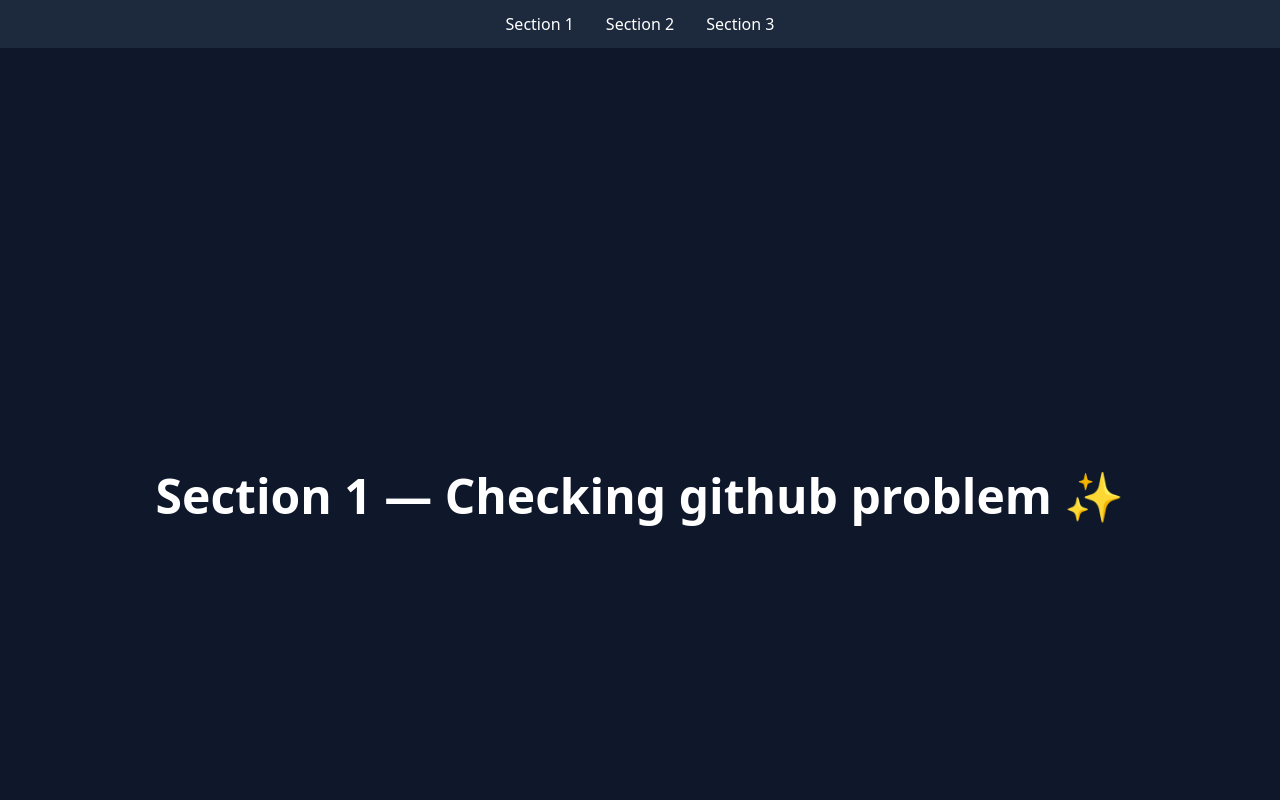
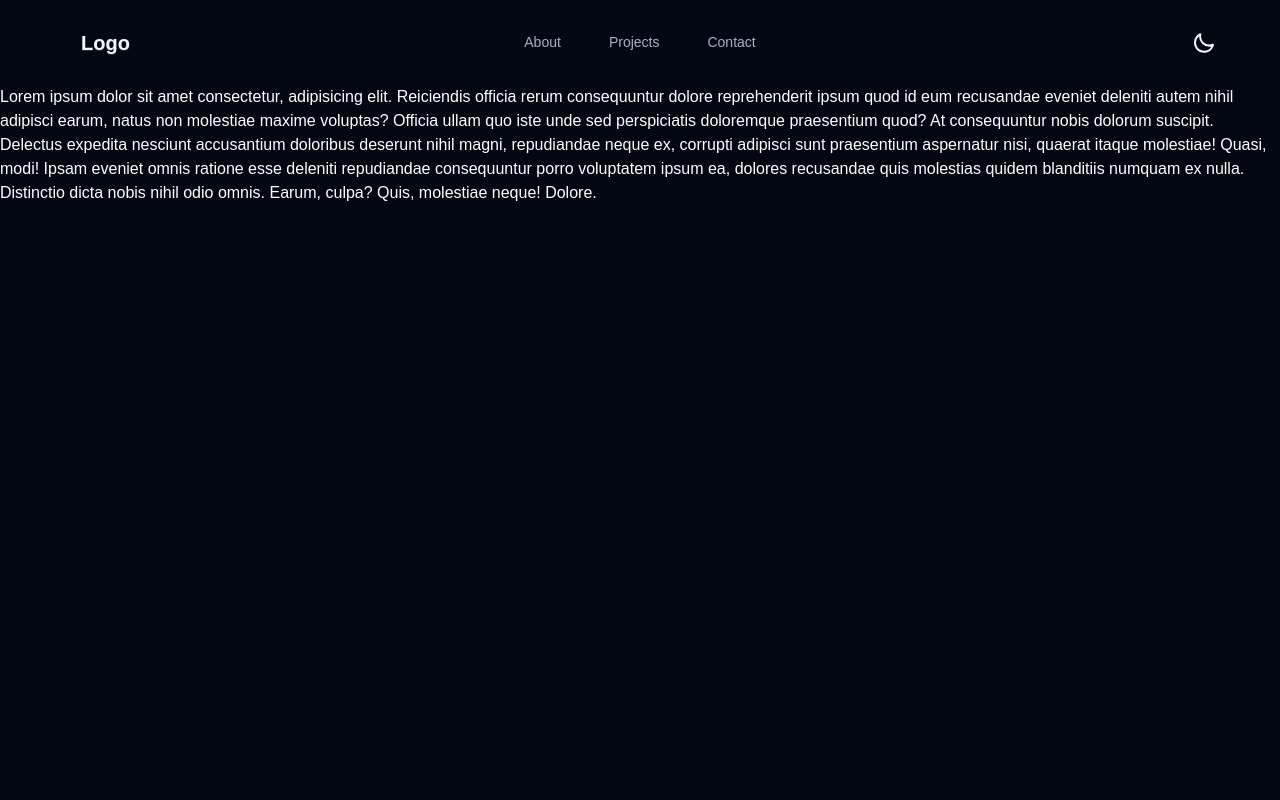
Before and after one commit to Abdurrobr34l/portfolio, a React (Vite) app: page / in a window 1280 px wide. Shown: the top 800 px of the page. Built offline with nearby package versions, Linux system fonts and the light colour scheme.

Commit message:
Completed header

```diff
--- a/index.html
+++ b/index.html
@@ -4,7 +4,7 @@
     <meta charset="UTF-8" />
     <link rel="icon" type="image/svg+xml" href="/react.svg" />
     <meta name="viewport" content="width=device-width, initial-scale=1.0" />
-    <title>Challenge Portfolio</title>
+    <title>Abdur Rob | Challenge Portfolio</title>
   </head>
   <body>
     <div id="root"></div>
--- a/package.json
+++ b/package.json
@@ -11,10 +11,9 @@
   },
   "dependencies": {
     "@tailwindcss/vite": "^4.1.16",
-    "framer-motion": "^12.23.24",
     "react": "^19.1.1",
     "react-dom": "^19.1.1",
-    "react-router": "^7.9.4",
+    "react-icons": "^5.5.0",
     "tailwindcss": "^4.1.16"
   },
   "devDependencies": {
@@ -22,6 +21,7 @@
     "@types/react": "^19.1.16",
     "@types/react-dom": "^19.1.9",
     "@vitejs/plugin-react": "^5.0.4",
+    "daisyui": "^5.3.10",
     "eslint": "^9.36.0",
     "eslint-plugin-react-hooks": "^5.2.0",
     "eslint-plugin-react-refresh": "^0.4.22",
--- a/src/App.jsx
+++ b/src/App.jsx
@@ -1,64 +1,12 @@
-import React, { useRef } from "react";
-import { motion, useInView } from "framer-motion";
-
-const FadeOnScroll = ({ children }) => {
-  const ref = useRef(null);
-  const inView = useInView(ref, { once: false, amount: 0.4 });
-
-  const variants = {
-    hidden: { opacity: 0, y: 80 },
-    visible: {
-      opacity: 1,
-      y: 0,
-      transition: {
-        duration: 1.2,
-        ease: [0.25, 0.1, 0.25, 1], // smooth cubic-bezier easing
-      },
-    },
-  };
-
-  return (
-    <motion.div
-      ref={ref}
-      variants={variants}
-      initial="hidden"
-      animate={inView ? "visible" : "hidden"}
-      className="w-full"
-    >
-      {children}
-    </motion.div>
-  );
-};
+import React from 'react';
+import Header from './Components/Header';
 
 const App = () => {
   return (
-    <div className="bg-slate-900 text-white scroll-smooth">
-      {/* Example Menu */}
-      <nav className="fixed top-0 left-0 right-0 bg-slate-800 py-3 text-center z-10">
-        <a href="#sec1" className="mx-4 hover:text-teal-400">Section 1</a>
-        <a href="#sec2" className="mx-4 hover:text-teal-400">Section 2</a>
-        <a href="#sec3" className="mx-4 hover:text-teal-400">Section 3</a>
-      </nav>
-
-      <div className="flex flex-col items-center justify-center gap-32 pt-24">
-        <FadeOnScroll>
-          <section id="sec1" className="h-screen flex items-center justify-center">
-            <h1 className="text-5xl font-bold">Section 1 — Checking github problem ✨</h1>
-          </section>
-        </FadeOnScroll>
-
-        <FadeOnScroll>
-          <section id="sec2" className="h-screen flex items-center justify-center">
-            <h1 className="text-5xl font-bold">Section 2 — scroll up to fade down 👇</h1>
-          </section>
-        </FadeOnScroll>
-
-        <FadeOnScroll>
-          <section id="sec3" className="h-screen flex items-center justify-center">
-            <h1 className="text-5xl font-bold">Section 3 — works with menu links ✅</h1>
-          </section>
-        </FadeOnScroll>
-      </div>
+    <div className='bg-base-100 text-base-content min-h-screen'>
+      <Header></Header>
+      <h1 className='h-screen text-primary'>Lorem ipsum dolor sit amet consectetur, adipisicing elit. Reiciendis officia rerum consequuntur dolore reprehenderit ipsum quod id eum recusandae eveniet deleniti autem nihil adipisci earum, natus non molestiae maxime voluptas? Officia ullam quo iste unde sed perspiciatis doloremque praesentium quod? At consequuntur nobis dolorum suscipit. Delectus expedita nesciunt accusantium doloribus deserunt nihil magni, repudiandae neque ex, corrupti adipisci sunt praesentium aspernatur nisi, quaerat itaque molestiae! Quasi, modi! Ipsam eveniet omnis ratione esse deleniti repudiandae consequuntur porro voluptatem ipsum ea, dolores recusandae quis molestias quidem blanditiis numquam ex nulla. Distinctio dicta nobis nihil odio omnis. Earum, culpa? Quis, molestiae neque! Dolore.</h1>
+      <h1 className='h-screen'>Lorem ipsum dolor sit amet consectetur, adipisicing elit. Reiciendis officia rerum consequuntur dolore reprehenderit ipsum quod id eum recusandae eveniet deleniti autem nihil adipisci earum, natus non molestiae maxime voluptas? Officia ullam quo iste unde sed perspiciatis doloremque praesentium quod? At consequuntur nobis dolorum suscipit. Delectus expedita nesciunt accusantium doloribus deserunt nihil magni, repudiandae neque ex, corrupti adipisci sunt praesentium aspernatur nisi, quaerat itaque molestiae! Quasi, modi! Ipsam eveniet omnis ratione esse deleniti repudiandae consequuntur porro voluptatem ipsum ea, dolores recusandae quis molestias quidem blanditiis numquam ex nulla. Distinctio dicta nobis nihil odio omnis. Earum, culpa? Quis, molestiae neque! Dolore.</h1>
     </div>
   );
 };
--- /dev/null
+++ b/src/Components/Container.jsx
@@ -0,0 +1,11 @@
+import React from 'react';
+
+const Container = ({children}) => {
+  return (
+    <div className='container mx-auto px-5 md:px-10 lg:px-14'>
+      {children}
+    </div>
+  );
+};
+
+export default Container;
--- /dev/null
+++ b/src/Components/Header.jsx
@@ -0,0 +1,164 @@
+import React, { useState, useEffect } from "react";
+import Container from "./Container";
+
+const Header = () => {
+  const [activeLink, setActiveLink] = useState(""); // Track clicked link
+  const [darkMode, setDarkMode] = useState(true);
+  const [isSticky, setIsSticky] = useState(false);
+
+  const navigationLinks = [
+    { id: 1, path: "#about", name: "About" },
+    { id: 2, path: "#projects", name: "Projects" },
+    { id: 3, path: "#contact", name: "Contact" },
+  ];
+
+  // Sticky navbar on scroll
+  useEffect(() => {
+    const handleScroll = () => {
+      if (window.scrollY > 20) setIsSticky(true);
+      else setIsSticky(false);
+    };
+    window.addEventListener("scroll", handleScroll);
+    return () => window.removeEventListener("scroll", handleScroll);
+  }, []);
+
+  // Dark/light theme toggle
+  useEffect(() => {
+    const html = document.documentElement;
+    html.setAttribute("data-theme", darkMode ? "dark" : "light");
+  }, [darkMode]);
+
+  return (
+    <header
+      className={`py-2 transition-500 duration-500  ${
+        isSticky
+          ? "sticky top-0 z-50 shadow-md bg-base-100 dark:bg-base-100 backdrop-blur-sm"
+          : ""
+      }`}
+    >
+      <Container>
+        <div className="navbar">
+          {/* Dropdown Menu & Logo */}
+          <div className="navbar-start flex items-center gap-4">
+            {/* Logo/Home */}
+            <a
+              href="/"
+              onClick={() => setActiveLink("")}
+              className="btn btn-ghost text-xl font-bold"
+            >
+              Logo
+            </a>
+
+            {/* Mobile Dropdown */}
+            <div className="dropdown">
+              <div tabIndex={0} className="btn btn-ghost lg:hidden">
+                <svg
+                  xmlns="http://www.w3.org/2000/svg"
+                  className="h-5 w-5"
+                  fill="none"
+                  viewBox="0 0 24 24"
+                  stroke="currentColor"
+                >
+                  <path
+                    strokeLinecap="round"
+                    strokeLinejoin="round"
+                    strokeWidth="2"
+                    d="M4 6h16M4 12h8m-8 6h16"
+                  />
+                </svg>
+              </div>
+
+              <ul
+                tabIndex={-1}
+                className="menu menu-sm dropdown-content bg-base-100 rounded-box z-1 mt-3 w-52 p-2 shadow"
+              >
+                {navigationLinks.map((link) => (
+                  <li key={link.id}>
+                    <a
+                      href={link.path}
+                      onClick={() => setActiveLink(link.path)}
+                      className={`relative block px-3 py-2 transition-all duration-300
+                    ${
+                      activeLink === link.path
+                        ? "text-primary"
+                        : "text-base-content/70 hover:text-primary"
+                    }`}
+                    >
+                      {link.name}
+                      <span
+                        className={`absolute left-0 bottom-0 h-0.5 bg-primary transition-all duration-300
+                      ${
+                        activeLink === link.path ? "w-full" : "w-0 hover:w-full"
+                      }`}
+                      ></span>
+                    </a>
+                  </li>
+                ))}
+              </ul>
+            </div>
+          </div>
+
+          {/* Navigation Menus */}
+          <div className="navbar-center hidden lg:flex">
+            <ul className="menu menu-horizontal px-1 gap-4">
+              {navigationLinks.map((link) => (
+                <li key={link.id}>
+                  <a
+                    href={link.path}
+                    onClick={() => setActiveLink(link.path)}
+                    className={`relative px-4 py-2 font-medium transition-all duration-300 hover:bg-transparent
+                  ${
+                    activeLink === link.path
+                      ? "text-primary"
+                      : "text-base-content/70 hover:text-primary"
+                  }`}
+                  >
+                    {link.name}
+                    <span
+                      className={`absolute left-0 bottom-0 h-0.5 bg-primary transition-all duration-300
+                    ${
+                      activeLink === link.path ? "w-full" : "w-0 hover:w-full"
+                    }`}
+                    ></span>
+                  </a>
+                </li>
+              ))}
+            </ul>
+          </div>
+
+          {/* Theme Toggler */}
+          <div className="navbar-end">
+            <label className="swap swap-rotate">
+              {/* hidden checkbox */}
+              <input
+                type="checkbox"
+                checked={darkMode}
+                onChange={() => setDarkMode(!darkMode)}
+              />
+
+              {/* Sun Icon */}
+              <svg
+                className="swap-off h-6 w-6 fill-current"
+                xmlns="http://www.w3.org/2000/svg"
+                viewBox="0 0 24 24"
+              >
+                <path d="M5.64,17l-.71.71a1,1,0,0,0,0,1.41,1,1,0,0,0,1.41,0l.71-.71A1,1,0,0,0,5.64,17ZM5,12a1,1,0,0,0-1-1H3a1,1,0,0,0,0,2H4A1,1,0,0,0,5,12Zm7-7a1,1,0,0,0,1-1V3a1,1,0,0,0-2,0V4A1,1,0,0,0,12,5ZM5.64,7.05a1,1,0,0,0,.7.29,1,1,0,0,0,.71-.29,1,1,0,0,0,0-1.41l-.71-.71A1,1,0,0,0,4.93,6.34Zm12,.29a1,1,0,0,0,.7-.29l.71-.71a1,1,0,1,0-1.41-1.41L17,5.64a1,1,0,0,0,0,1.41A1,1,0,0,0,17.66,7.34ZM21,11H20a1,1,0,0,0,0,2h1a1,1,0,0,0,0-2Zm-9,8a1,1,0,0,0-1,1v1a1,1,0,0,0,2,0V20A1,1,0,0,0,12,19ZM18.36,17A1,1,0,0,0,17,18.36l.71.71a1,1,0,0,0,1.41,0,1,1,0,0,0,0-1.41ZM12,6.5A5.5,5.5,0,1,0,17.5,12,5.51,5.51,0,0,0,12,6.5Zm0,9A3.5,3.5,0,1,1,15.5,12,3.5,3.5,0,0,1,12,15.5Z" />
+              </svg>
+
+              {/* Moon Icon */}
+              <svg
+                className="swap-on h-6 w-6 fill-current"
+                xmlns="http://www.w3.org/2000/svg"
+                viewBox="0 0 24 24"
+              >
+                <path d="M21.64,13a1,1,0,0,0-1.05-.14,8.05,8.05,0,0,1-3.37.73A8.15,8.15,0,0,1,9.08,5.49a8.59,8.59,0,0,1,.25-2A1,1,0,0,0,8,2.36,10.14,10.14,0,1,0,22,14.05,1,1,0,0,0,21.64,13Zm-9.5,6.69A8.14,8.14,0,0,1,7.08,5.22v.27A10.15,10.15,0,0,0,17.22,15.63a9.79,9.79,0,0,0,2.1-.22A8.11,8.11,0,0,1,12.14,19.73Z" />
+              </svg>
+            </label>
+          </div>
+        </div>
+      </Container>
+    </header>
+  );
+};
+
+export default Header;
--- a/src/index.css
+++ b/src/index.css
@@ -1,10 +1,82 @@
 @import "tailwindcss";
+@plugin "daisyui";
 
-/* @keyframes float {
-  0% { transform: translateY(0px); }
-  50% { transform: translateY(-10px); }
-  100% { transform: translateY(0px); }
+/* colors: {
+        // Light theme
+        primary: '#0F172A',   // Indigo
+        secondary: '#64748b', // Gray
+        background: '#1e3a8a', // White
+        // Dark theme
+        darkPrimary: '#030712', // Indigo-500
+        darkSecondary: '#94a3b8', // Gray-400
+        darkBackground: '#0F172A', // Gray-900
+      }, */
+html, body, .navbar, .btn  {
+  transition: background-color 0.5s ease, color 0.5s ease;
 }
-.animate-float {
-  animation: float 3s ease-in-out infinite;
-} */
+
+@import url("https://fonts.googleapis.com/css2?family=Poppins:ital,wght@0,100;0,200;0,300;0,400;0,500;0,600;0,700;0,800;0,900;1,100;1,200;1,300;1,400;1,500;1,600;1,700;1,800;1,900&display=swap");
+
+:root {
+  /* LIGHT THEME (default) */
+  --color-primary: #403f3f;
+  --color-secondary: #d72050;
+  --color-accent: #706f6f;
+  --color-base-100: #ffffff;
+  --color-base-200: #f3f3f3;
+  --color-base-300: #e7e7e7;
+  --color-neutral: #1e293b;
+}
+
+[data-theme="dark"] {
+  --color-primary: #ffffff;
+  --color-secondary: #94a3b8;
+  --color-accent: #67e8f9;
+  --color-base-100: #030712;
+  --color-base-200: #1e293b;
+  --color-base-300: #334155;
+  --color-neutral: #0f172a;
+}
+
+/* ---- Global font ---- */
+* {
+  font-family: "Poppins", sans-serif;
+}
+
+/* ---- Navbar & Buttons ---- */
+.navbar-ul a.active {
+  @apply font-bold text-primary border-b-2;
+}
+
+.categories-ul a.active {
+  @apply bg-base-200;
+}
+
+.findus-button {
+  @apply justify-start gap-2 !py-8 text-primary text-[14px] !w-full bg-transparent shadow-none transition-colors duration-200 ease-linear hover:bg-secondary hover:text-white;
+}
+
+/* ---- Smooth theme transition ---- */
+html, body, .navbar, .btn, a {
+  transition: background-color 0.5s ease, color 0.5s ease, border-color 0.5s ease;
+}
+
+/* ---- Custom scrollbar ---- */
+.scrollbar-custom::-webkit-scrollbar {
+  width: 8px;
+}
+
+.scrollbar-custom::-webkit-scrollbar-track {
+  background: #f0f0f000 !important;
+}
+
+.scrollbar-custom::-webkit-scrollbar-thumb {
+  background-color: #f0f0f000 !important;
+  border-radius: 4px;
+  border: 2px solid #f0f0f0;
+}
+
+.scrollbar-custom {
+  scrollbar-width: thin;
+  scrollbar-color: #d72050 #f0f0f000;
+}
```
Also changed, not shown: tailwind.config.js (added, +25 -0 lines), 1 other file (tests, documents, lock files or other folders).
